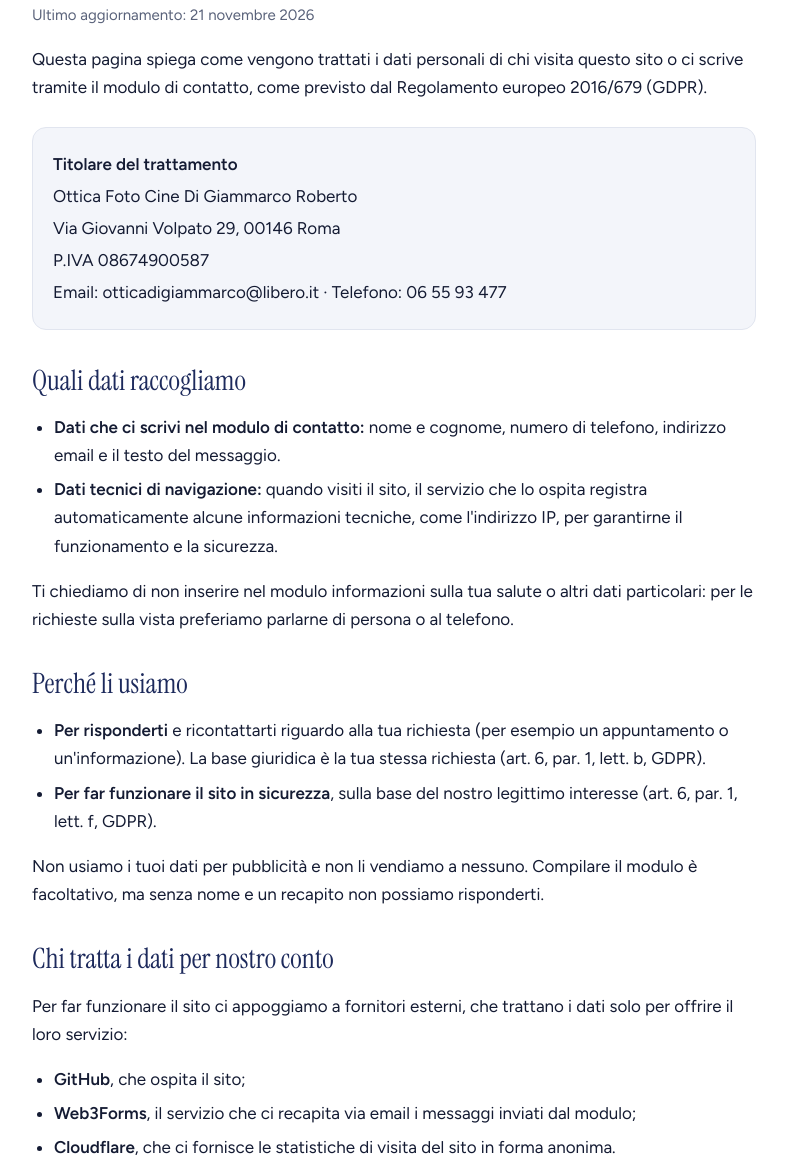
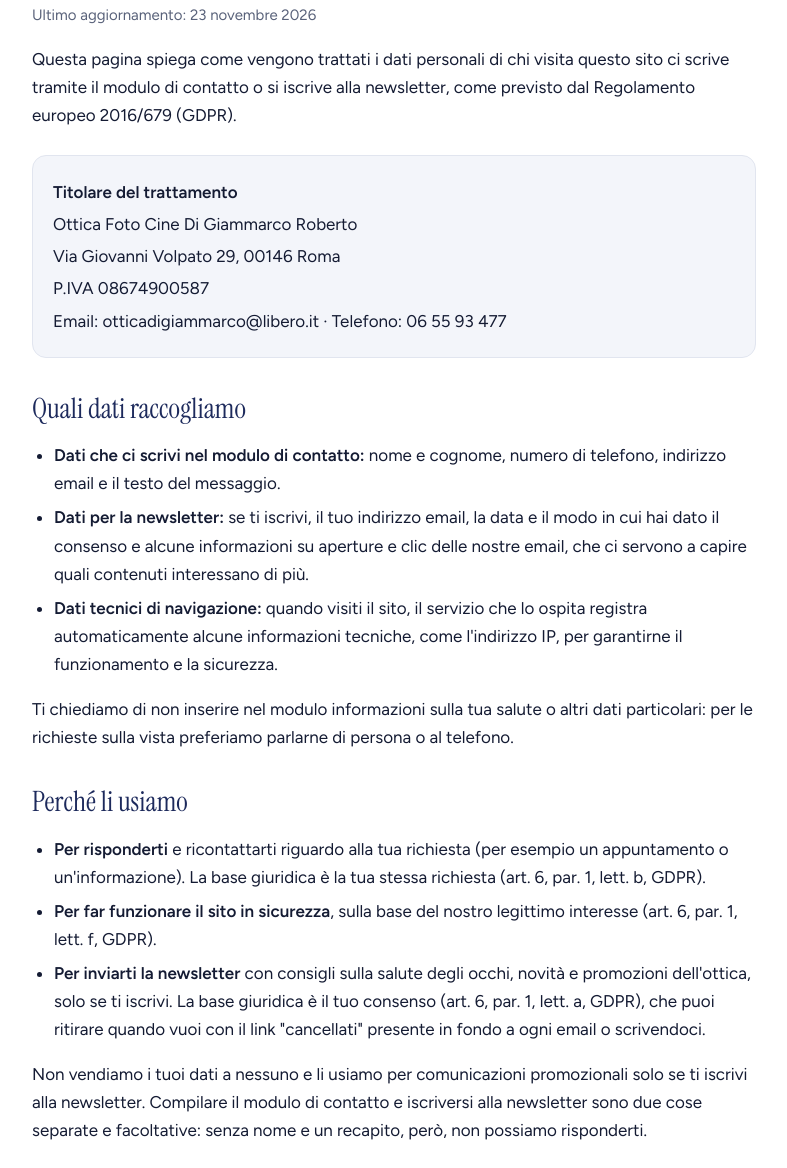
Before and after one commit to Website-bot-demo/ottica-digiammarco, a plain HTML site: page privacy.html in a window 1280 px wide. Shown: the part 152-1320 px from the top of the page, without its empty margins (246-1033 px from the left). Drawn offline with Linux system fonts and the light colour scheme.

Commit message:
Privacy: newsletter e Brevo
Co-Authored-By: Claude Opus 5.5 <noreply@anthropic.com>
Claude-Session: https://claude.ai/code/session_01M9NEbyW1siCD2buabXDAxd

```diff
--- a/privacy.html
+++ b/privacy.html
@@ -33,9 +33,9 @@
 <main class="wrap">
   <a class="back" href="./">← Torna al sito</a>
   <h1>Informativa privacy</h1>
-  <p class="updated">Ultimo aggiornamento: 21 novembre 2026</p>
+  <p class="updated">Ultimo aggiornamento: 23 novembre 2026</p>
 
-  <p>Questa pagina spiega come vengono trattati i dati personali di chi visita questo sito o ci scrive tramite il modulo di contatto, come previsto dal Regolamento europeo 2016/679 (GDPR).</p>
+  <p>Questa pagina spiega come vengono trattati i dati personali di chi visita questo sito ci scrive tramite il modulo di contatto o si iscrive alla newsletter, come previsto dal Regolamento europeo 2016/679 (GDPR).</p>
 
   <div class="box">
     <p><strong>Titolare del trattamento</strong></p>
@@ -48,6 +48,7 @@
   <h2>Quali dati raccogliamo</h2>
   <ul>
     <li><strong>Dati che ci scrivi nel modulo di contatto:</strong> nome e cognome, numero di telefono, indirizzo email e il testo del messaggio.</li>
+    <li><strong>Dati per la newsletter:</strong> se ti iscrivi, il tuo indirizzo email, la data e il modo in cui hai dato il consenso e alcune informazioni su aperture e clic delle nostre email, che ci servono a capire quali contenuti interessano di più.</li>
     <li><strong>Dati tecnici di navigazione:</strong> quando visiti il sito, il servizio che lo ospita registra automaticamente alcune informazioni tecniche, come l'indirizzo IP, per garantirne il funzionamento e la sicurezza.</li>
   </ul>
   <p>Ti chiediamo di non inserire nel modulo informazioni sulla tua salute o altri dati particolari: per le richieste sulla vista preferiamo parlarne di persona o al telefono.</p>
@@ -56,21 +57,23 @@
   <ul>
     <li><strong>Per risponderti</strong> e ricontattarti riguardo alla tua richiesta (per esempio un appuntamento o un'informazione). La base giuridica è la tua stessa richiesta (art. 6, par. 1, lett. b, GDPR).</li>
     <li><strong>Per far funzionare il sito in sicurezza</strong>, sulla base del nostro legittimo interesse (art. 6, par. 1, lett. f, GDPR).</li>
+    <li><strong>Per inviarti la newsletter</strong> con consigli sulla salute degli occhi, novità e promozioni dell'ottica, solo se ti iscrivi. La base giuridica è il tuo consenso (art. 6, par. 1, lett. a, GDPR), che puoi ritirare quando vuoi con il link "cancellati" presente in fondo a ogni email o scrivendoci.</li>
   </ul>
-  <p>Non usiamo i tuoi dati per pubblicità e non li vendiamo a nessuno. Compilare il modulo è facoltativo, ma senza nome e un recapito non possiamo risponderti.</p>
+  <p>Non vendiamo i tuoi dati a nessuno e li usiamo per comunicazioni promozionali solo se ti iscrivi alla newsletter. Compilare il modulo di contatto e iscriversi alla newsletter sono due cose separate e facoltative: senza nome e un recapito, però, non possiamo risponderti.</p>
 
   <h2>Chi tratta i dati per nostro conto</h2>
   <p>Per far funzionare il sito ci appoggiamo a fornitori esterni, che trattano i dati solo per offrire il loro servizio:</p>
   <ul>
     <li><strong>GitHub</strong>, che ospita il sito;</li>
     <li><strong>Web3Forms</strong>, il servizio che ci recapita via email i messaggi inviati dal modulo;</li>
-    <li><strong>Cloudflare</strong>, che ci fornisce le statistiche di visita del sito in forma anonima.</li>
+    <li><strong>Cloudflare</strong>, che ci fornisce le statistiche di visita del sito in forma anonima;</li>
+    <li><strong>Brevo</strong> (Sendinblue SAS, Francia), la piattaforma che usiamo per gestire gli iscritti e inviare la newsletter.</li>
   </ul>
   <p>Questi fornitori possono trattare i dati anche fuori dall'Unione Europea. In quel caso il trasferimento avviene con le garanzie previste dal GDPR, come il Data Privacy Framework UE-USA o le clausole contrattuali standard approvate dalla Commissione europea.</p>
   <p>Il sito non usa cookie di profilazione e i caratteri tipografici sono caricati dal sito stesso. Per sapere quante persone visitano le pagine usiamo Cloudflare Web Analytics: non installa cookie, non ti segue da un sito all'altro e non raccoglie dati che permettano di identificarti, per questo non trovi un banner di consenso. I link a Google Maps aprono il servizio di Google, che ha la sua informativa.</p>
 
   <h2>Per quanto tempo li conserviamo</h2>
-  <p>Conserviamo i messaggi ricevuti dal modulo per il tempo necessario a rispondere e a seguire la tua richiesta, e comunque non oltre 12 mesi. Il servizio che recapita i messaggi ne conserva una copia per 30 giorni.</p>
+  <p>Conserviamo i messaggi ricevuti dal modulo per il tempo necessario a rispondere e a seguire la tua richiesta, e comunque non oltre 12 mesi. Il servizio che recapita i messaggi ne conserva una copia per 30 giorni. Gli indirizzi iscritti alla newsletter restano in lista finché non ti cancelli: dopo la cancellazione conserviamo solo l'indirizzo in un elenco di esclusione, per essere sicuri di non scriverti più.</p>
 
   <h2>I tuoi diritti</h2>
   <p>In qualsiasi momento puoi chiederci di:</p>
```
